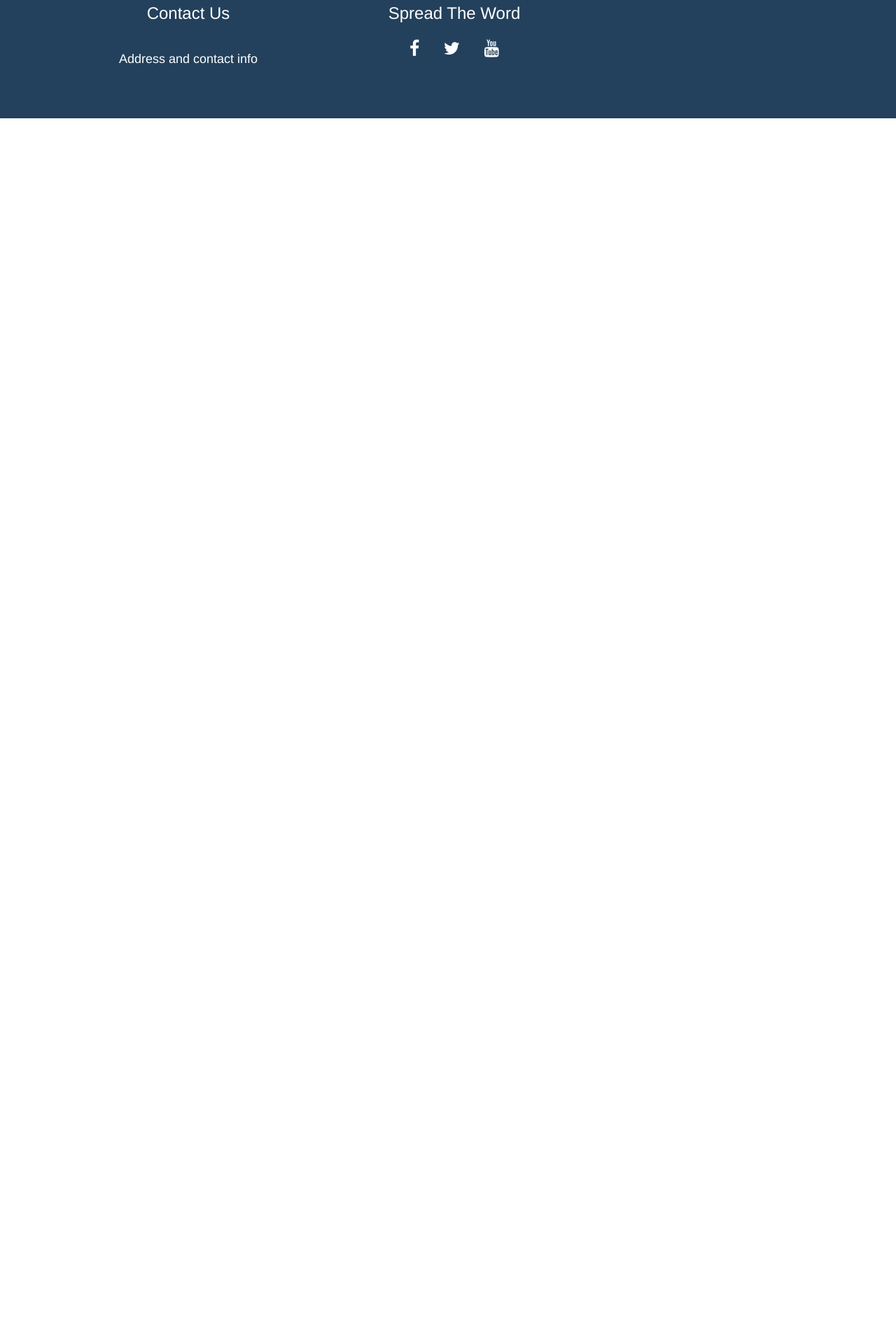
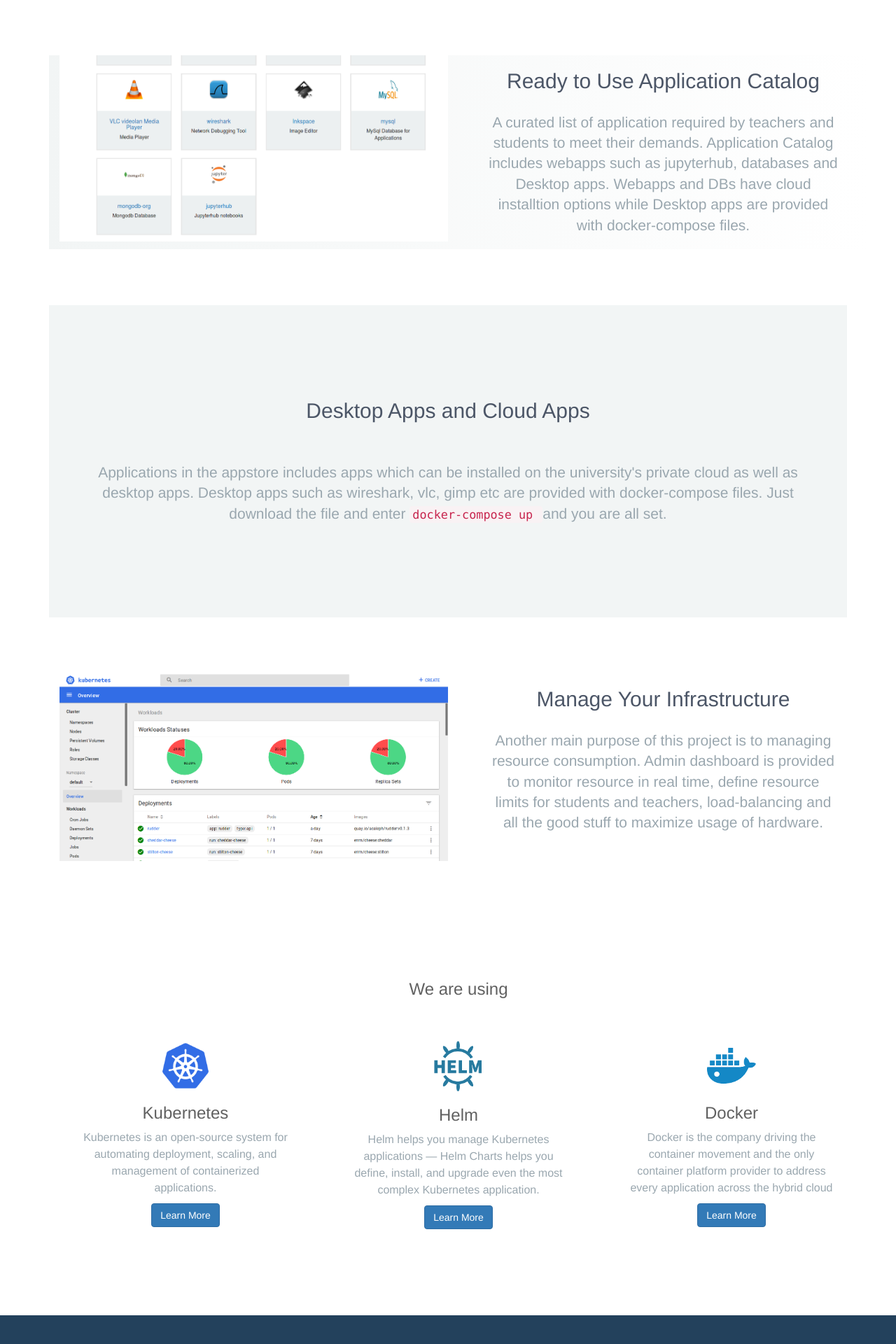
Before and after one commit to naeemrashid/FinalYearProject, a Flask app: page / in a window 1280 px wide. Shown: the part 1676-3596 px from the top of the page at 70% size. Before the commit the page ends 1845 px from the top, so only its background shows below. Run offline with Flask 2, Linux system fonts and the light colour scheme; some libraries are stand-ins or nearby versions.

Commit message:
add content to home page

```diff
--- a/application/static/css/main.css
+++ b/application/static/css/main.css
@@ -32,8 +32,25 @@
     width: 100%;
     height: 100%;
     font-weight: 300;
+    color: #4c5667;
 }
-    overflow-y: scroll;
+p{
+    color: #9aa7af;
+    line-height: 24px;
+    width: 90%;
+    margin: 10px auto
+
+}h3, h4, h5, button{
+    font-weight: 300;
+    margin-top: 10px;
+    margin-bottom: 10px;
+    color:  #616161;
+}
+.title-box{
+    font-size: 18px;
+    margin-top: 10px;
+    margin-bottom: 10px;
+    color: #4c5667;
 }
 .navbar{
     font-size: 1.2em;
@@ -157,6 +174,38 @@
     background-size: cover;
     margin-bottom: 2%;
 }
+.bg-container{
+background: url(/static/img/bg-containers.png) no-repeat center center fixed;
+    display: table;
+    height: 100%;
+    width: 100%;
+    padding: 10% 0 10% 0;
+    position: relative;
+    background-size: cover;
+    #opacity: 0.2;
+}
+.bg-container p, .bg-container h2{
+    font-weight: 200;
+    font-size: 150%;
+    color: #FFF;
+}
+
+.bg-apps{
+    background: linear-gradient(to right,#F2F5F5, #FFF);
+}
+.prob {
+ background: linear-gradient(to left,#8BC34A, #FFF);
+}
+.bg-simple{
+    background: #F2F5F5;
+    display: table;
+    height: 100%;
+    width: 100%;
+    padding: 10% 0 10% 0;
+    position: relative;
+    background-size: cover;
+
+}
 .landing-text{
     font-family: 'Roboto';
     color: #FFF;
@@ -248,3 +321,20 @@
   padding: 10px 20px;
   box-shadow: 5px 5px 10px #cccccc;
 }
+.icon{
+width: 20%;
+height: 20%;
+ margin:0 auto;
+}
+.thumbnail{
+    border: none;
+}
+.title-box{
+    margin-bottom: 5%;
+
+}
+.thumbnail:hover{
+ box-shadow: 5px 5px 5px 5px #cccccc;
+}
+.long-dev{
+}
--- a/application/templates/pages/home.html
+++ b/application/templates/pages/home.html
@@ -5,60 +5,167 @@
 <div class="banner">
     <div class="landing-text">
         <h1>Educational Cloud Appstore</h1>
-        <h3>Pre-configured and Ready to Launch Applications with Docker and Kubernetes</h3>
-        <a href="#" class="btn btn-default btn-lg">Learn More</a>
+        <h2>Pre-configured and Ready to Launch Applications with Docker and Kubernetes</h2>
+        <p class="lead">
+            In an age of easy to install and accessible mobile apps, the students
+    and staff expects to have access to all the software needed in their
+    university courses seamlessly and quickly. The project is aimed to
+    provide an App-store like software delivery system through a private
+    cloud based university data center.
+
+        </p>
+        <a href="#" class="btn btn-primary btn-lg">Learn More</a>
     </div>
 </div>
 {% endblock %}
 {% block content %}
 <div class="padding">
-    <div class="container">
+    <div class="container prob">
         <div class="row">
+            <div class="col-sm-6 text-left">
+                    <h2>Solution to the Problems</h2>
+                <div class="points">
+                    <p class=""><span class="fa fa-check-square-o"></span>It does not work on my machine</p>
+                <p class=""><span class="fa  fa-check-square-o"></span>How do i install and configure this software</p>
+                <p class=""><span class="fa fa-check-square-o"></span>My laptop does not have enough resources to run this application</p>
+                <p class=""><span class="fa fa-check-square-o"></span>I left my work on another machine</p>
+
+                </div>
+            </div>
+
             <div class="col-sm-6">
-                    <img src="static/img/sass.png">
+                    <img src="static/img/student.jpg">
+            </div>
+        </div>
+    </div>
+</div>
+<div class="bg-container">
+    <div class="row">
+        <div class="col-sm-12 text-center">
+            <div class="title-box">
+                <h2>Quick and Easy Software delivery</h2>
+            </div>
+            <p class="lead">
+                Software delivery with a click of a button. Let us do the
+                heavy lifting of software installation, configuraion and maintenance.
+            </p>
+        </div>
+    </div>
+</div>
+<div class="padding">
+    <div class="container bg-apps">
+    <div class="row">
+        <div class="col-sm-6 text-center apps-img">
+            <img src="static/img/apps.png"/>
         </div>
         <div class="col-sm-6 text-center">
+            <div class="title-box">
+            <h2>Ready to Use Application Catalog</h2>
+            </div>
             <p class="lead">
-                    Lorem ipsum dolor sit amet, consectetur adipiscing elit.
-                    Proin luctus nulla velit, a rutrum lectus tincidunt scelerisque.
-                    Duis eget gravida mi. Nunc semper maximus pharetra. Pellentesque ornare semper nulla, a efficitur sem facilisis sed.
-                    Mauris scelerisque massa sed arcu ullamcorper, et pellentesque ipsum imperdiet.
-                    Duis consectetur tempor sodales.
+                A curated list of application required by teachers and students to meet their
+                demands. Application Catalog includes webapps such as jupyterhub, databases and
+                Desktop apps. Webapps and DBs have cloud installtion options while Desktop apps are
+                provided with docker-compose files.
             </p>
         </div>
+    </div>
+
+</div>
+</div>
+
+<div class="bg-simple">
+    <div class="row">
+        <div class="col-sm-12 text-center">
+            <div class="title-box">
+                <h2>Desktop Apps and Cloud Apps</h2>
+            </div>
+            <p class="lead">
+                Applications in the appstore includes apps which can be installed on the university's private cloud
+                as well as desktop apps. Desktop apps such as wireshark, vlc, gimp etc are provided
+                with docker-compose files. Just download the file and enter <code>docker-compose up </code> and you are all set.
+            </p>
         </div>
     </div>
 </div>
 <div class="padding">
     <div class="container">
     <div class="row">
-            <div class="col-lg-3 col-sm-6 col-md-3 col-xs-12">
-                <h4>Side by Side</h4>
-                <p>
-                     Lorem ipsum dolor sit amet, consectetur adipiscing elit.
-                    Proin luctus nulla velit, a rutrum lectus tincidunt scelerisque.
-                    Duis eget gravida mi. Nunc semper maximus pharetra. Pellentesque ornare semper nulla, a efficitur sem facilisis sed.
-                    Mauris scelerisque massa sed arcu ullamcorper, et pellentesque ipsum imperdiet.
-                    Duis consectetur tempor sodales.
+        <div class="col-sm-6">
+            <img src="static/img/bg-infra.png"/>
+        </div>
+        <div class="col-sm-6 text-center">
+            <div class="title-box">
+            <h2>Manage Your Infrastructure</h2>
+            </div>
+            <p class="lead">
+                Another main purpose of this project is to managing resource
+                consumption. Admin dashboard is provided to monitor resource
+                in real time, define resource limits for students and teachers,
+                load-balancing and all the good stuff to maximize usage of hardware.
             </p>
+        </div>
+    </div>
 
 </div>
-            <div class="col-lg-3 col-sm-6 col-md-3 col-xs-12">
-                <img src="static/img/sass.png" class="img-responsive">
+</div>
+<div class="padding">
+    <div class="container">
+        <div class="row">
+        <div class="col-sm-12 text-center">
+          <div class="title-box">
+            <h3>We are using</h3>
+          </div>
+        </div>
+      </div>
+        <div class="row text-center">
+            <div class="col-sm-6 col-md-4">
+                <div class="thumbnail">
+                    <div class="icon">
+                        <img src="static/img/kubernetes.png" alt="...">
+                    </div>
+                    <div class="caption">
+                        <h3>Kubernetes</h3>
+                        <p>Kubernetes is an open-source system for automating deployment, scaling, and management of containerized applications.
+                        </p>
+                        <p>
+                            <a href="#" class="btn btn-primary" role="button">Learn More</a>
+                        </p>
+                    </div>
+                </div>
 
             </div>
-            <div class="col-lg-3 col-sm-6 col-md-3 col-xs-12">
-                <h4>Side by Side</h4>
+             <div class="col-sm-6 col-md-4">
+                <div class="thumbnail">
+                    <div class="icon">
+                        <img src="static/img/helm-transparent.png" alt="...">
+                    </div>
+                    <div class="caption">
+                        <h3>Helm </h3>
+                        <p>Helm helps you manage Kubernetes applications — Helm Charts helps you define, install, and upgrade even the most complex Kubernetes application.
+                        </p>
                         <p>
-                     Lorem ipsum dolor sit amet, consectetur adipiscing elit.
-                    Proin luctus nulla velit, a rutrum lectus tincidunt scelerisque.
-                    Duis eget gravida mi. Nunc semper maximus pharetra. Pellentesque ornare semper nulla, a efficitur sem facilisis sed.
-                    Mauris scelerisque massa sed arcu ullamcorper, et pellentesque ipsum imperdiet.
-                    Duis consectetur tempor sodales.
+                            <a href="#" class="btn btn-primary" role="button">Learn More</a>
                         </p>
                     </div>
-            <div class="col-lg-3 col-sm-6 col-md-3 col-xs-12">
-                 <img src="static/img/less.png" class="img-responsive">
+                </div>
+
+            </div>
+             <div class="col-sm-6 col-md-4">
+                <div class="thumbnail">
+                    <div class="icon">
+                        <img src="static/img/docker-icon-transparent.png" alt="...">
+                    </div>
+                    <div class="caption">
+                        <h3>Docker</h3>
+                        <p>Docker is the company driving the container movement and the only container platform provider to address every application across the hybrid cloud
+                        </p>
+                        <p>
+                            <a href="#" class="btn btn-primary" role="button">Learn More</a>
+                        </p>
+                    </div>
+                </div>
+
             </div>
         </div>
     </div>
```
Also changed, not shown: other parts of application/static/css/main.css (+29 -5 lines), application/static/img/apps.png (added), application/static/img/bg-infra.png (added), application/static/img/docker-icon-transparent.png (added), application/static/img/helm-transparent-resize.png (added), application/static/img/helm-transparent.png (added), application/static/img/kubernetes.png (added), application/static/img/student.jpg (added), 2 other files. Lines whose indentation alone changed are shown as unchanged.
